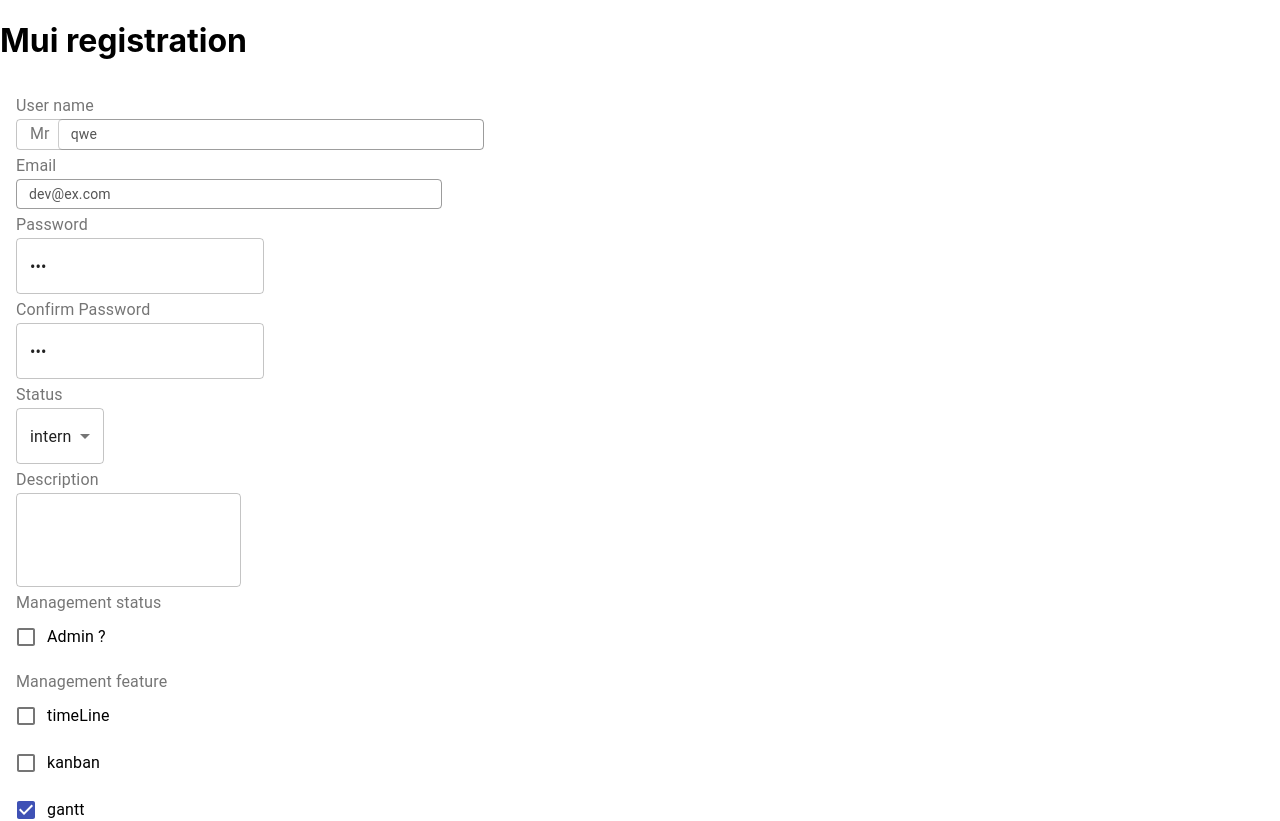
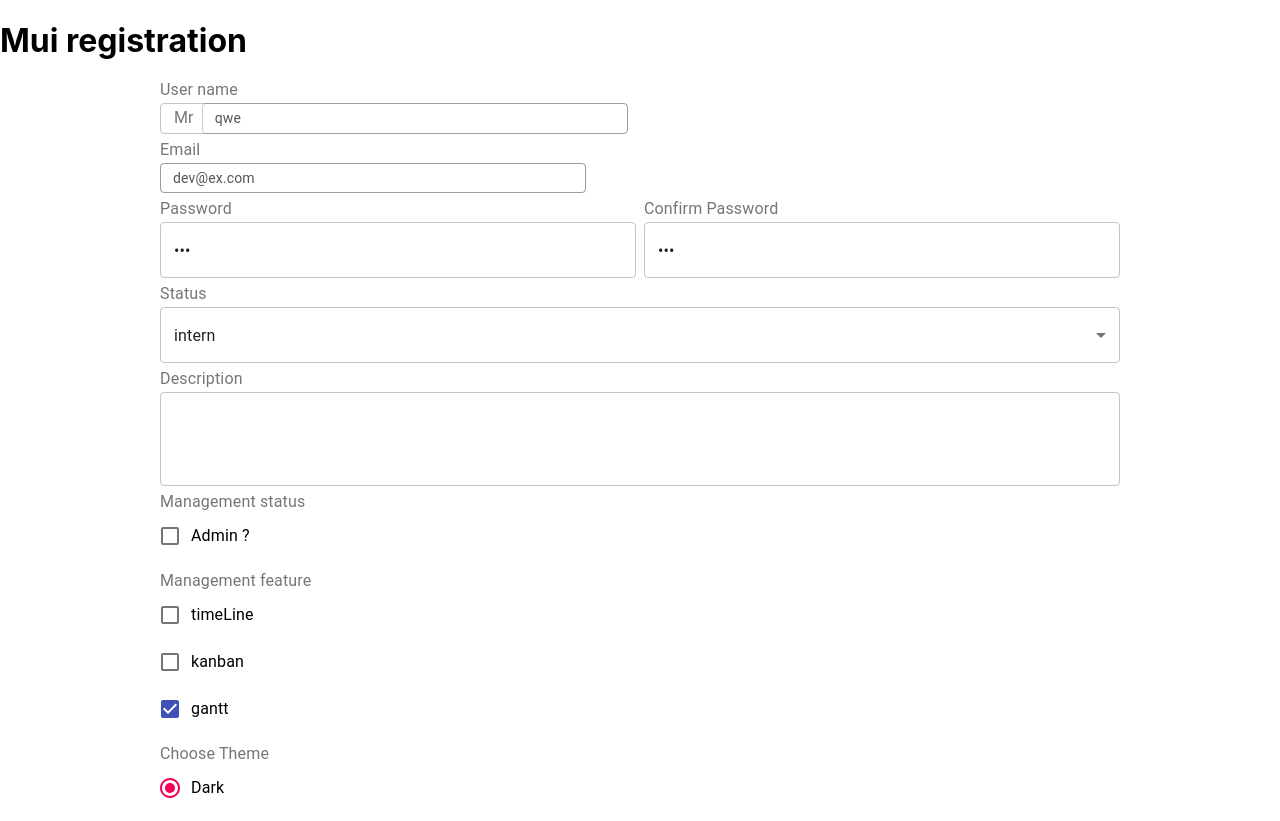
Before and after one commit to yescine/formik-Mui, a React (Create React App) app: page / in a window 1280 px wide. Shown: the top 821 px of the page. Built offline with nearby package versions, Linux system fonts and the light colour scheme.

Commit message:
edit style and padding form

```diff
--- a/src/container/Forms/MaterialUiInput.js
+++ b/src/container/Forms/MaterialUiInput.js
@@ -23,7 +23,7 @@ export function TexFieldMui (props) {
     <Field validate={validate?validate:null} name={name}>
       {({ field, form, meta }) => {
         return (
-          <FormControl>
+          <FormControl fullWidth={rest.type!=='email'&&!InputAbormentSt}>
             <FormLabel htmlFor={name}>{label}</FormLabel>
             <TextField
               {...rest}
--- a/src/views/Registration.jsx
+++ b/src/views/Registration.jsx
@@ -59,8 +59,8 @@ function Registration () {
   const formGenArr = [
     {control:'TextFieldMui', type:'text', label:'User name', name:'username', InputAbormentSt:'Mr'},
     {control:'TextFieldMui', type:'email', label:'Email', name:'email', placeholder:'dev@ex.com'},
-    {control:'TextFieldMui', type:'password', label:'Password', name:'password'},
-    {control:'TextFieldMui', type:'password', label:'Confirm Password', name:'confirmPassword', validate:validateConfirmPassword},
+    {control:'TextFieldMui', type:'password', label:'Password', name:'password', responsive:{xs:6,sm:6}},
+    {control:'TextFieldMui', type:'password', label:'Confirm Password', name:'confirmPassword', validate:validateConfirmPassword,responsive:{xs:6,sm:6}},
     {control:'TextFieldMui', select:true, label:'Status', name:'status', options:statusOptions},
     {control:'TextFieldMui', type:'text', multiline:true, rows:3, label:'Description', name:'description'},
     {control:'CheckBoxMuiBool', label:'Management status',placeholder:'Admin ?', name:'isAdmin'},
@@ -77,11 +77,11 @@ function Registration () {
       onSubmit={onSubmit}
     >
       {formik => (
-        <Form style={{padding:'1rem'}}>
+        <Form style={{padding:'0 12.5%'}}>
           <Grid container direction="row" justify="space-between" alignItems="center" spacing={1}>
             {formGenArr.map((elem, idx) => {
               return (
-                <Grid item xs={12} key={idx} >
+                <Grid item {...elem.responsive} xs={12} key={idx} >
                   <FormikControl
                     {...elem}
                     validate={elem.validate?() => elem.validate(formik):null}
```
